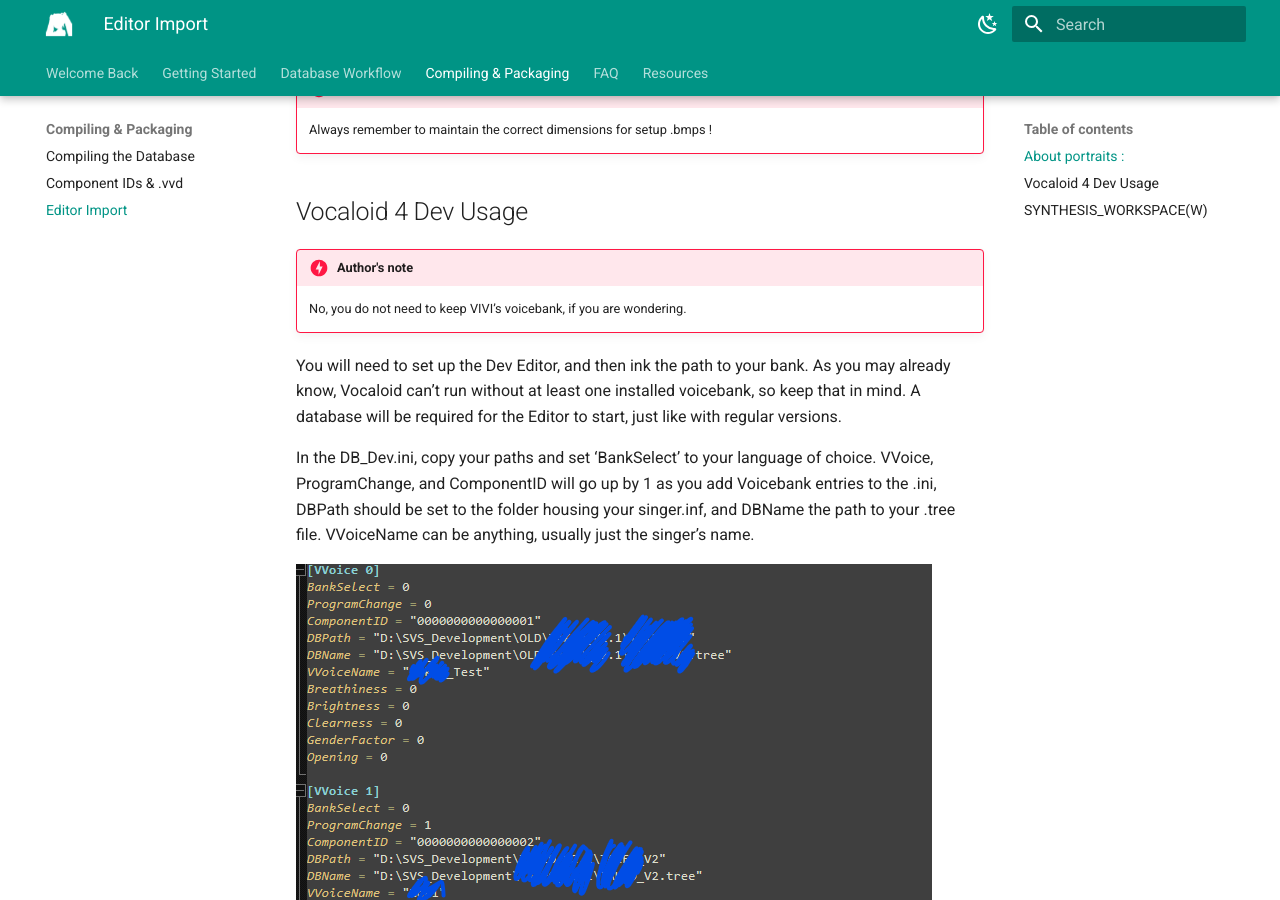
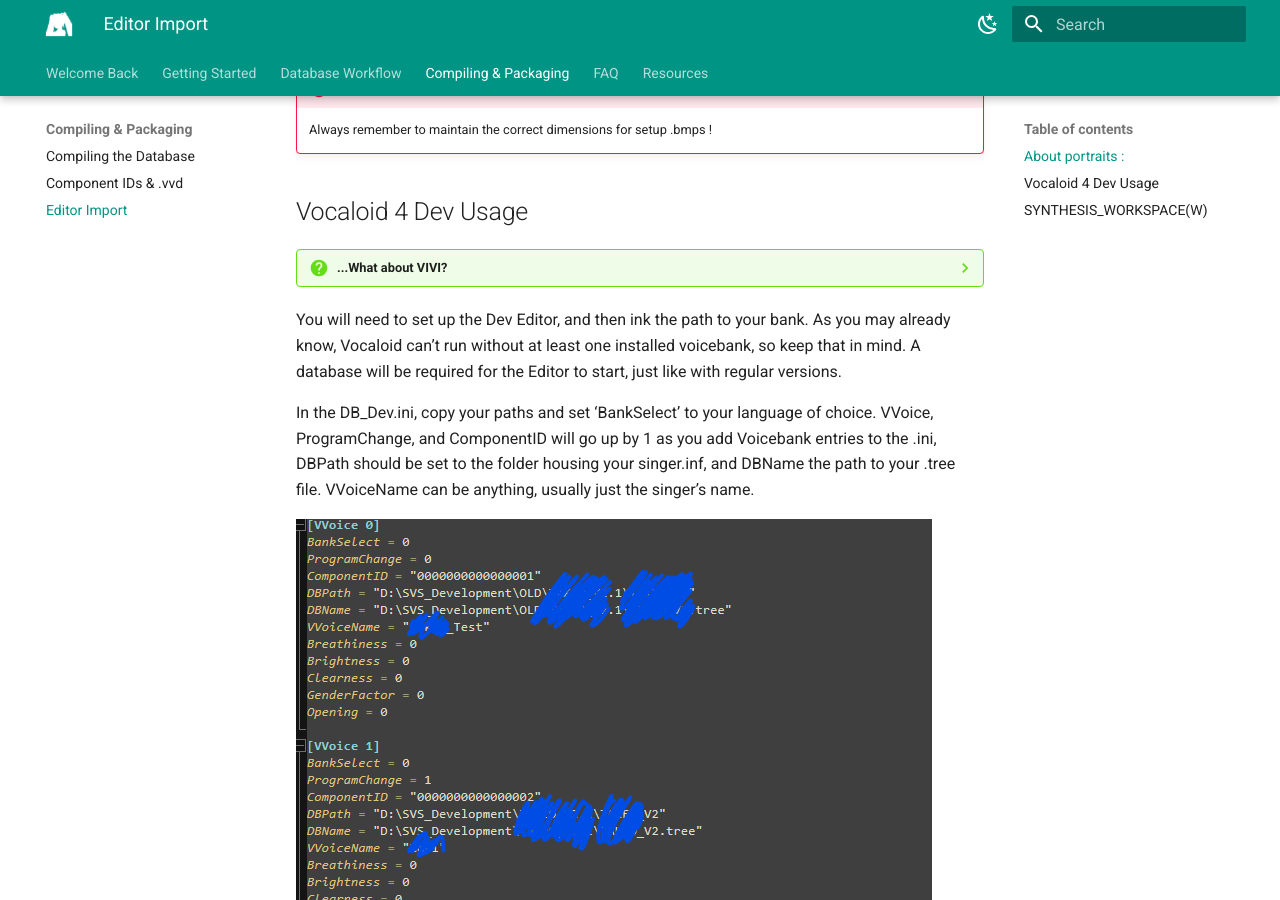
Before and after one commit to aimedb/daisy-db-documentation, an MkDocs documentation site: the page built from daisy db documentation/docs/compiling/editor-import.md, in a window 1280 px wide and 900 px high, scrolled down 3224 px. Built offline with MkDocs 1.6.1 and Material for MkDocs 9.7.7, drawn with Linux system fonts in a browser that asks for light colours.

Commit message:
Update editor-import.md

```diff
--- a/daisy db documentation/docs/compiling/editor-import.md
+++ b/daisy db documentation/docs/compiling/editor-import.md
@@ -42,8 +42,9 @@ to be 600x324.
 
 ## Vocaloid 4 Dev Usage
 
-!!! danger "Author's note"
-    No, you do not need to keep VIVI’s voicebank, if you are wondering.
+??? question "...What about VIVI?"
+    No, you do not need VIVI’s voicebank, if you are wondering.
+    Either way, your storage is gonna thank you for not keeping her.
 
 You will need to set up the Dev Editor, and then ink the path to your bank. As you may
 already know, Vocaloid can’t run without at least one installed voicebank, so keep that
```
